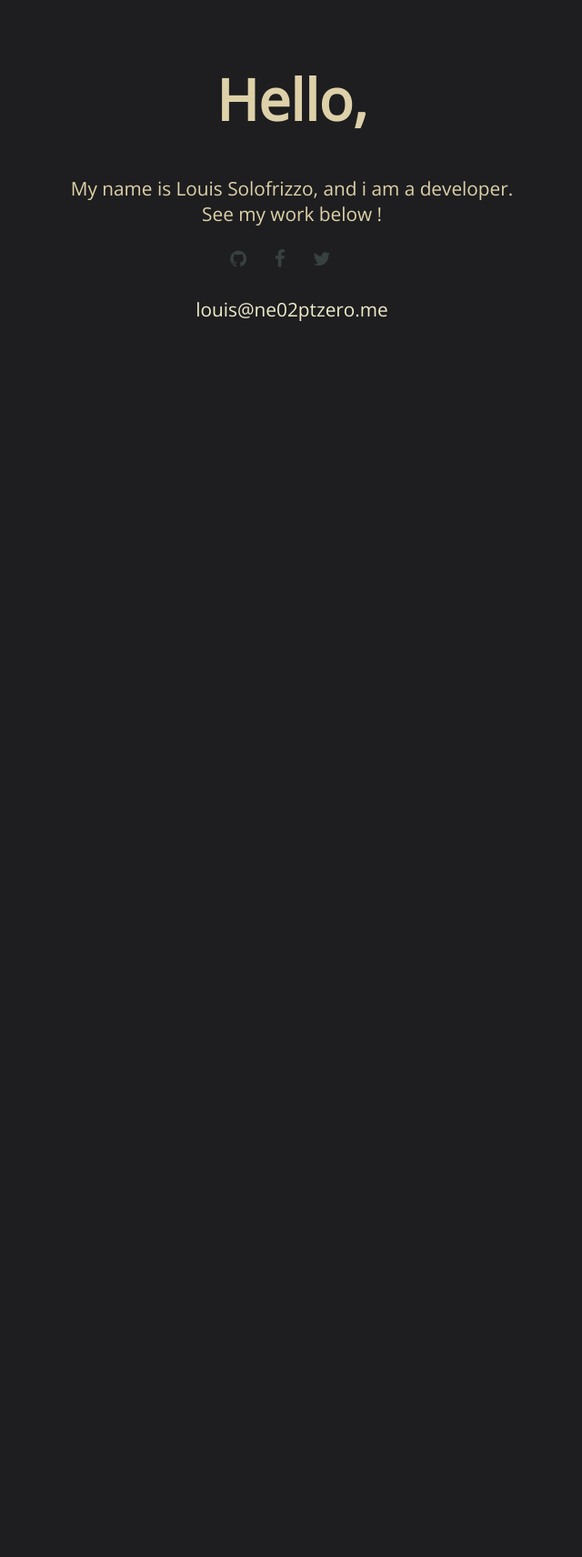
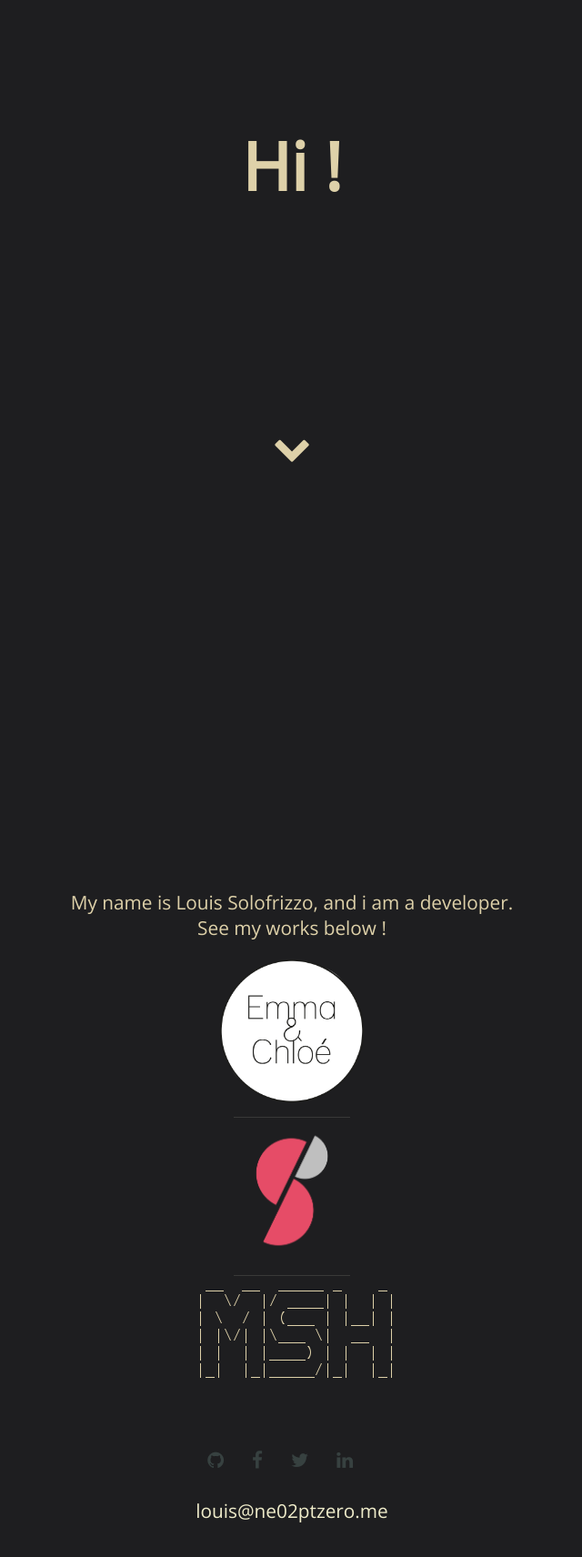
Before and after one commit to Gosti/Ne02ptzero.github.io, a plain HTML site: page index.html in a window 1280 px wide. Shown: the part 60-1772 px from the top of the page at 91% size, without its empty margins (319-959 px from the left). Before the commit the page ends 800 px from the top, so only its background shows below. Drawn offline with nearby package versions, Linux system fonts and the light colour scheme.

Commit message:
Some change

```diff
--- a/index.html
+++ b/index.html
@@ -1,66 +1,52 @@
 <!DOCTYPE HTML>
 <html lang="en">
 	<head>
+		<!-- CSS Declaration -->
 			<link href='http://fonts.googleapis.com/css?family=Open+Sans:300' rel='stylesheet' type='text/css'>
 			<link href="//maxcdn.bootstrapcdn.com/font-awesome/4.1.0/css/font-awesome.min.css" rel="stylesheet">
+			<link href="style/style.css" rel="stylesheet">
+
+		<!-- JS import -->
+			<script src="//ajax.googleapis.com/ajax/libs/jquery/1.11.1/jquery.min.js"></script>
+			<script src="js/script.js"></script>
+
+		<!-- META Declaration -->
 			<meta name="viewport" content="width=device-width, initial-scale=1.0, minimal-ui">
-		<script src="//ajax.googleapis.com/ajax/libs/jquery/1.11.1/jquery.min.js"></script>
+			<meta charset="utf-8">
 			<title>Louis</title>
-		<style>
-			html {
-				text-align: center;
-				background: #1E1E20;
-				color: rgba(222, 209, 169, 1);
-				font-family: 'Open Sans', sans-serif;
-				font-size: 1.3em;
-			}
-
-			body {
-				display: none;
-			}
-
-			h1 {
-				margin-top: 10%;
-				font-size: 3em;
-			}
-
-			a {
-				text-decoration: none;
-				color: #374140;
-				transition-property: all;
-				transition-duration: 0.3s;
-			}
-
-			a:hover {
-				color: #DC3522;
-			}
-
-			a i {
-				font-size: 2em;
-				margin-right: 2%;
-			}
-
-			.mail-t i {
-				margin-right: 0.5%;
-				color: #046380;
-			}
-
-			.mail-t {
-				color: #EFECCA;
-			}
-		</style>
 	</head>
 	<body>
-		<h1>Hello,</h1>
-		<p>My name is Louis Solofrizzo, and i am a developer.<br />See my work below !</p>
+		<div id="home">
+			<h1>Hi !</h1>
+			<i class='fa fa-chevron-down' onclick="moveto('#content')"></i>
+		</div>
+		<div id="content">
+			<p>My name is Louis Solofrizzo, and i am a developer.<br />See my works below !</p>
+			<div class='img'>
+				<img src="img/emma.png">
+				<div class='p'><p>Emma & Chloé is a website selling jewelry box online.<br />
+				This site is based on Magento.<br /><a href="http://emma-chloe.com/">Here</a></p></div>
+				<span class='num'>1</span>
+			</div>
+			<div class='hr'></div>
+			<div class='img'>
+				<img src="img/sophie.png">
+				<div class='p'><p>A personnal website for a designer.<br /><a href="sophiebattin.fr">Here</a></p></div>
+				<span class='num'>2</span>
+			</div>
+			<div class='hr'></div>
+			<div class='img'>
+				<img src="img/msh.png">
+				<div class='p'><p> MSH (MiSHell) is a very user friendly shell,<br /> w/ cool command coloration (fish-like).<br /><a href="http://github.com/Ne02ptzero/msh">Here</a></p></div>
+			</div>
+			<br />
 			<a href="http://github.com/ne02ptzero/"><i class='fa fa-github'></i></a>
 			<a href="http://facebook.com/ne02ptzero/"><i class='fa fa-facebook'></i></a>
 			<a href="http://twitter/ne02ptzero"><i class='fa fa-twitter'></i></a>
+			<a href="https://www.linkedin.com/profile/view?id=340936531"><i class='fa fa-linkedin'></i></a>
 			<br />
 			<br />
 			<a class='mail-t' href="mailto:louis@ne02ptzero.me">louis@ne02ptzero.me</a>
+		</div>
 	</body>
-	<script>
-		$("body").fadeIn(800);
-	</script>
 </html>
--- /dev/null
+++ b/js/script.js
@@ -0,0 +1,21 @@
+var		g_actual = 0;
+var		g_numActual = 0;
+
+function moveto(argument) {
+	$('html,body').animate({scrollTop: $(argument).offset().top}, 'slow');
+}
+
+$(document).ready(function() {
+	$("body").fadeIn(800, function() {
+		$("#home i").slideDown(400);
+	});
+
+	$(".img").on('mouseover', function() {
+		if (g_numActual != $(this).find('span').html()) {
+			$(g_actual).find('.p').hide(200);
+			$(this).find('.p').show("fold");
+			g_numActual = $(this).find('span').html();
+			g_actual = $(this);
+		}
+	})
+});
--- /dev/null
+++ b/style/style.css
@@ -0,0 +1,92 @@
+html {
+	text-align: center;
+background: #1E1E20;
+color: rgba(222, 209, 169, 1);
+	   font-family: 'Open Sans', sans-serif;
+	   font-size: 1.3em;
+}
+
+body {
+display: none;
+}
+
+html, body {
+	height: 100%;
+	width: 100%;
+	margin: 0;
+	padding: 0;
+}
+
+h1 {
+	margin-top: 15%;
+	font-size: 3.5em;
+}
+
+a {
+	text-decoration: none;
+color: #374140;
+	   transition-property: all;
+	   transition-duration: 0.3s;
+}
+
+a:hover {
+color: #DC3522;
+  }
+
+a i {
+	font-size: 2em;
+	margin-right: 2%;
+}
+
+.mail-t i {
+	margin-right: 0.2%;
+	margin-left: 0.2%;
+color: #046380;
+}
+
+.mail-t {
+color: #EFECCA;
+}
+
+#home , #content {
+	height: 100%;
+}
+
+#home i {
+	margin-top: 15%;
+	font-size: 2em;
+	display: none;
+}
+
+#content {
+	padding-top: 2%;
+}
+
+.img {
+	height: 20%;
+}
+
+.img img {
+	max-height: 100%;
+	width: auto;
+}
+
+.img .p {
+	margin-right: 5%;
+	float: right;
+	max-height: 100%;
+	width: 30%;
+	display: none;
+}
+
+.num {
+	display: none;
+}
+
+.hr {
+	border-bottom: 1px solid rgba(57, 57, 56, 1);
+	margin-left: 45%;
+	margin-right: 45%;
+	margin-top: 1%;
+	margin-top: 1%;
+}
```
Also changed, not shown: img/emma.png (added), img/msh.png (added), img/sophie.png (added). Lines whose indentation alone changed are shown as unchanged.
